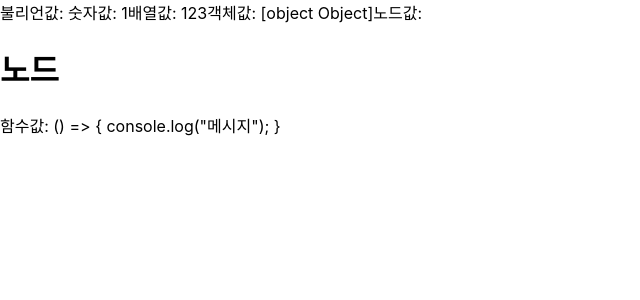
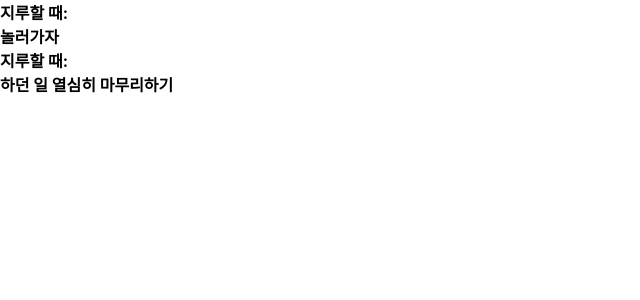
Before and after one commit to HyecheonLee/do-it-react, a React (Create React App) app: page / in a window 1280 px wide. Shown: the top 300 px of the page, without its empty margins (0-640 px from the left). Built offline with nearby package versions, Linux system fonts and the light colour scheme.

Commit message:
BooleanComponent

```diff
--- a/src/App.js
+++ b/src/App.js
@@ -1,23 +1,14 @@
 import './App.css';
 import React from "react";
-import ChildComponent from "./03/ChildComponent";
+import BooleanComponent from "./03/BooleanComponent";
 
 function App() {
-  const array = [1, 2, 3];
-  const obj = {name: "제목", age: 30};
-  const node = <h1>노드</h1>;
-  const func = () => {
-    console.log("메시지");
-  };
+
   return (
-      <ChildComponent
-          boolValue={true}
-          numValue={1}
-          arrayValue={array}
-          objValue={obj}
-          nodeValue={node}
-          funcValue={func}
-      />
+      <div>
+        <div><b>지루할 때:<BooleanComponent bored/></b></div>
+        <div><b>지루할 때:<BooleanComponent/></b></div>
+      </div>
   );
 }
 
```
